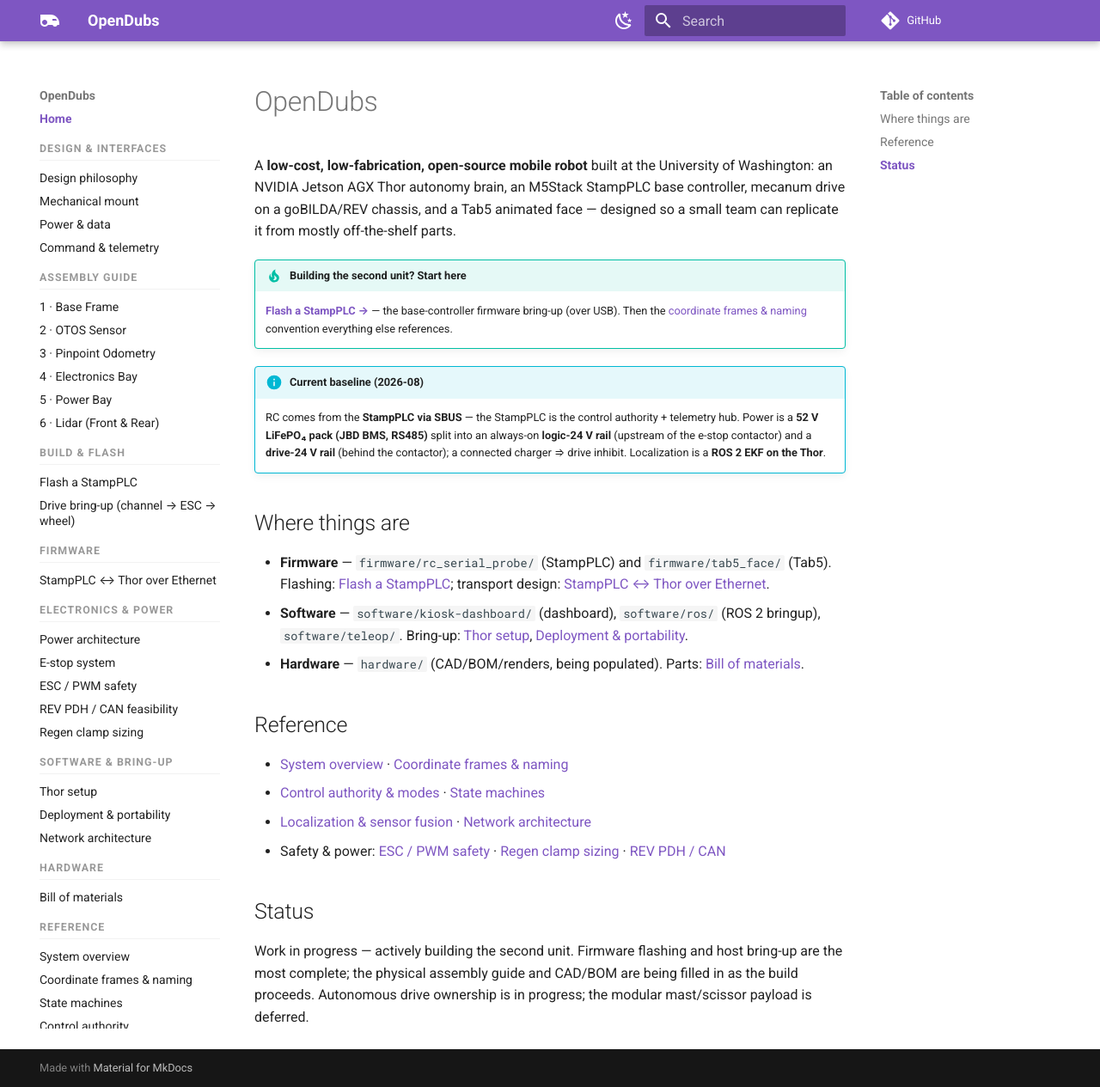
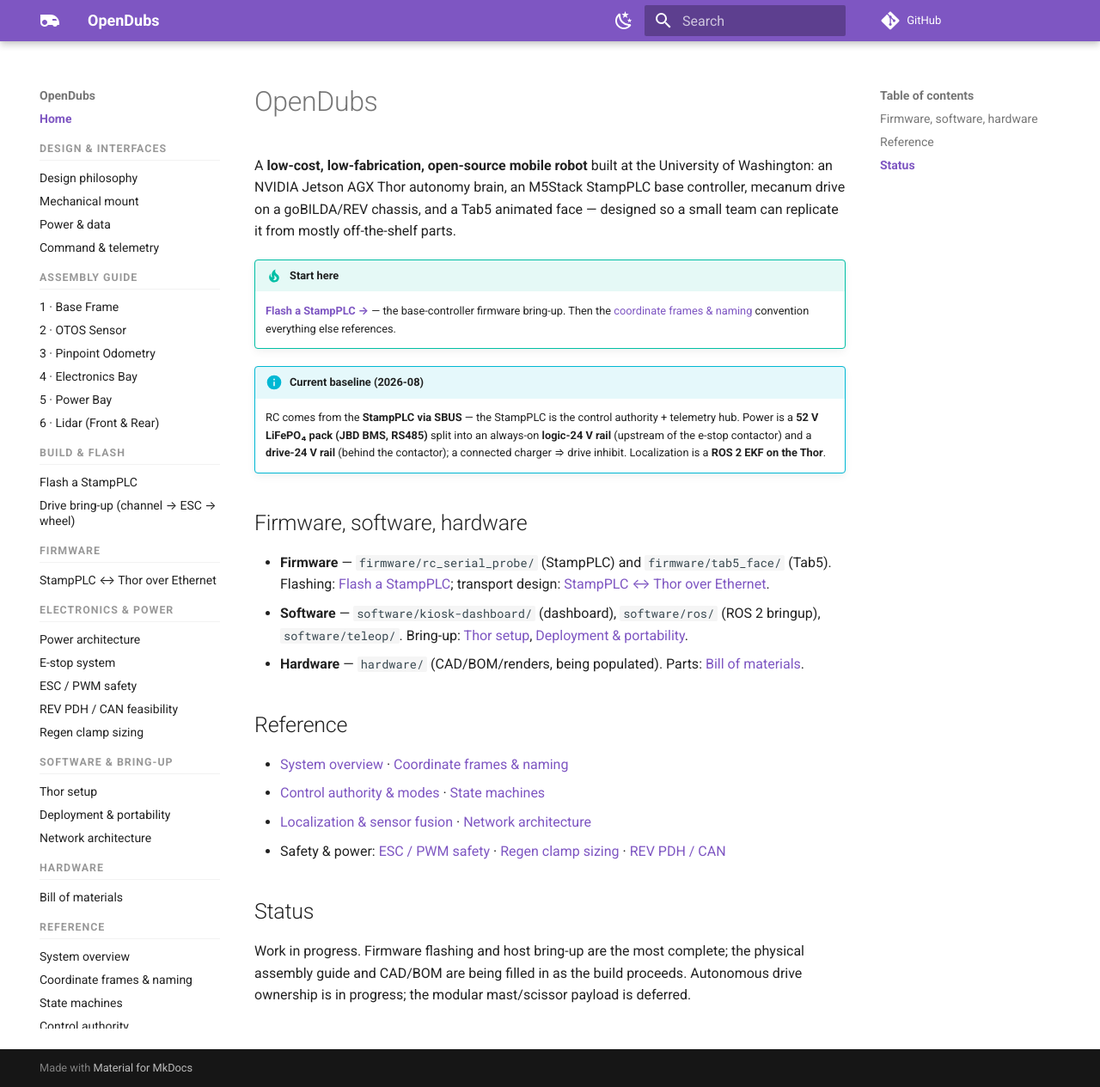
Before and after one commit to UW-Allen-School-Robotics/opendubs, an MkDocs documentation site: the page built from docs/index.md, in a window 1280 px wide and 1265 px high. Shown: the whole window at 86% size. Built offline with MkDocs 1.6.1 and Material for MkDocs 9.7.7, drawn with Linux system fonts in a browser that asks for light colours; comment, search, counter and statistics services are not loaded.

Commit message:
docs: drop the "building the second unit" framing from the home page
Per the no-contextless-legacy voice: nobody outside the core team builds "the
second unit" in this specific way, so it reads as context the replicator doesn't
have. Reword the home-page start-here tip and status line, rename the "Where things
are" section to plainly list Firmware / Software / Hardware, and match the README.

Co-Authored-By: Claude Opus 4.8 <noreply@anthropic.com>

```diff
--- a/docs/index.md
+++ b/docs/index.md
@@ -5,9 +5,9 @@ NVIDIA Jetson AGX Thor autonomy brain, an M5Stack StampPLC base controller, meca
 goBILDA/REV chassis, and a Tab5 animated face — designed so a small team can replicate it from
 mostly off-the-shelf parts.
 
-!!! tip "Building the second unit? Start here"
-    **[Flash a StampPLC →](flashing-stamplc.md)** — the base-controller firmware bring-up (over USB).
-    Then the [coordinate frames & naming](naming-frames.md) convention everything else references.
+!!! tip "Start here"
+    **[Flash a StampPLC →](flashing-stamplc.md)** — the base-controller firmware bring-up. Then the
+    [coordinate frames & naming](naming-frames.md) convention everything else references.
 
 !!! info "Current baseline (2026-08)"
     RC comes from the **StampPLC via SBUS** — the StampPLC is the control authority + telemetry hub.
@@ -16,7 +16,7 @@ mostly off-the-shelf parts.
     **drive-24 V rail** (behind the contactor); a connected charger ⇒ drive inhibit. Localization is
     a **ROS 2 EKF on the Thor**.
 
-## Where things are
+## Firmware, software, hardware
 
 - **Firmware** — `firmware/rc_serial_probe/` (StampPLC) and `firmware/tab5_face/` (Tab5). Flashing:
   [Flash a StampPLC](flashing-stamplc.md); transport design: [StampPLC ↔ Thor over Ethernet](stamplc-ethernet-transport.md).
@@ -33,6 +33,6 @@ mostly off-the-shelf parts.
 
 ## Status
 
-Work in progress — actively building the second unit. Firmware flashing and host bring-up are the
-most complete; the physical assembly guide and CAD/BOM are being filled in as the build proceeds.
-Autonomous drive ownership is in progress; the modular mast/scissor payload is deferred.
+Work in progress. Firmware flashing and host bring-up are the most complete; the physical assembly
+guide and CAD/BOM are being filled in as the build proceeds. Autonomous drive ownership is in
+progress; the modular mast/scissor payload is deferred.
```
Also changed, not shown: README.md (+3 -3 lines).
